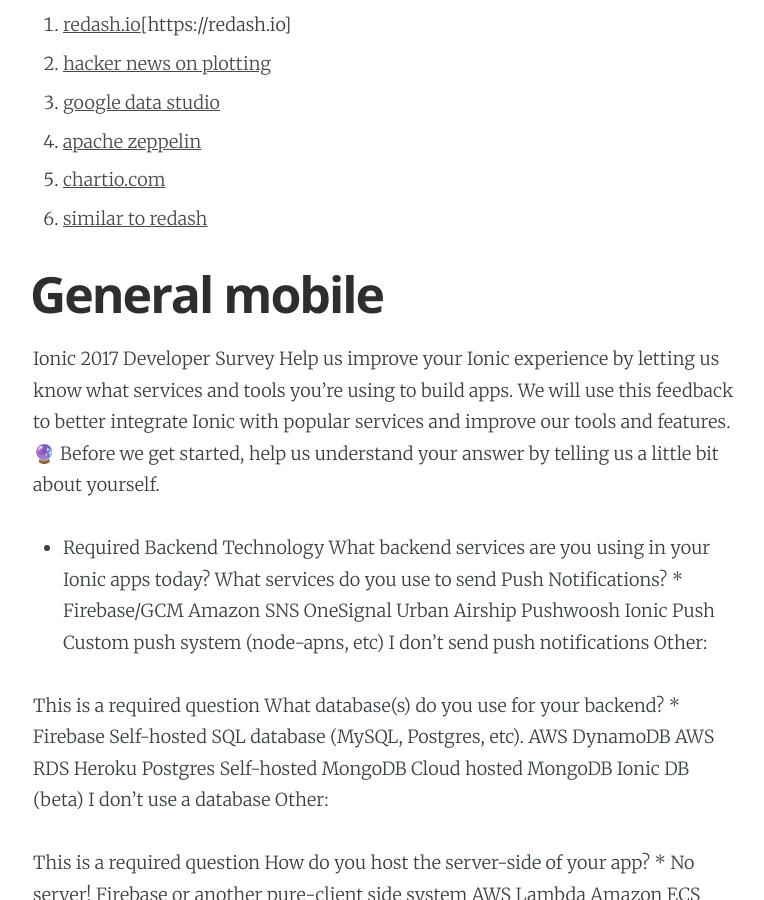
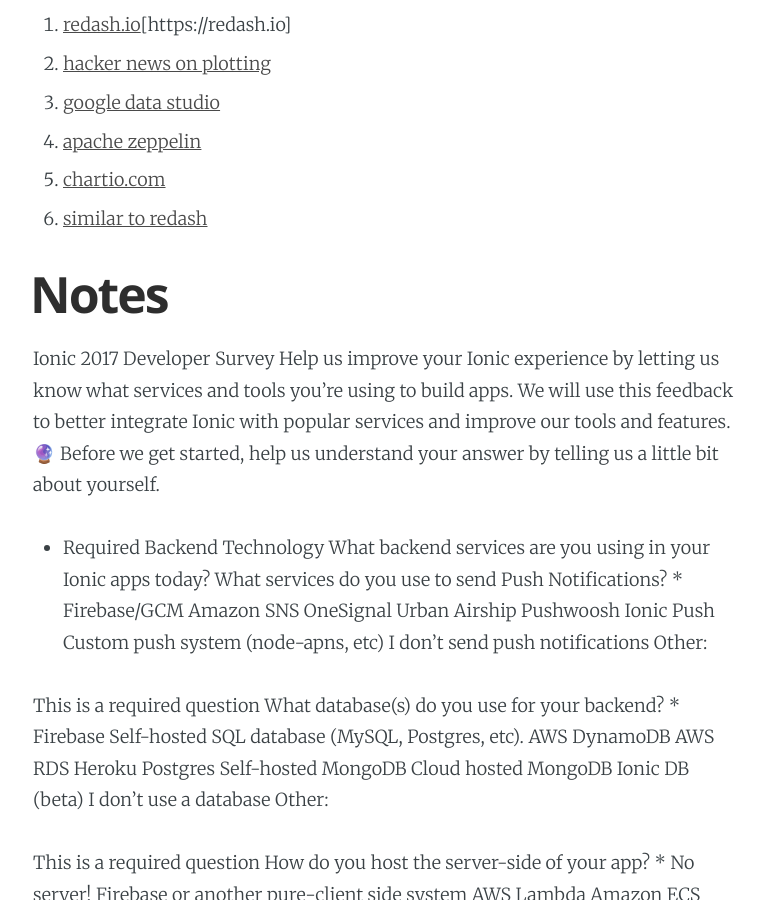
Before and after one commit to tomer-ben-david/tomer-ben-david.github.io.jekyll, a Jekyll site: the page built from _posts/2017/2017-05-20-startup-stack-page.md, in a window 1280 px wide and 900 px high, scrolled down 1612 px. Shown: the whole window, without its empty margins (252-1016 px from the left). Built offline with Jekyll 4.4.1, drawn with Linux system fonts in a browser that asks for light colours; comment, search, counter and statistics services are not loaded.

```diff
--- a/_posts/2017/2017-05-20-startup-stack-page.md
+++ b/_posts/2017/2017-05-20-startup-stack-page.md
@@ -52,8 +52,7 @@
 1. [chartio.com](https://chartio.com/)
 1. [similar to redash](http://alternativeto.net/software/redash/)
 
-# General mobile
-
+# Notes
 
 Ionic 2017 Developer Survey
 Help us improve your Ionic experience by letting us know what services and tools you're using to build apps. We will use this feedback to better integrate Ionic with popular services and improve our tools and features. 🔮
```
